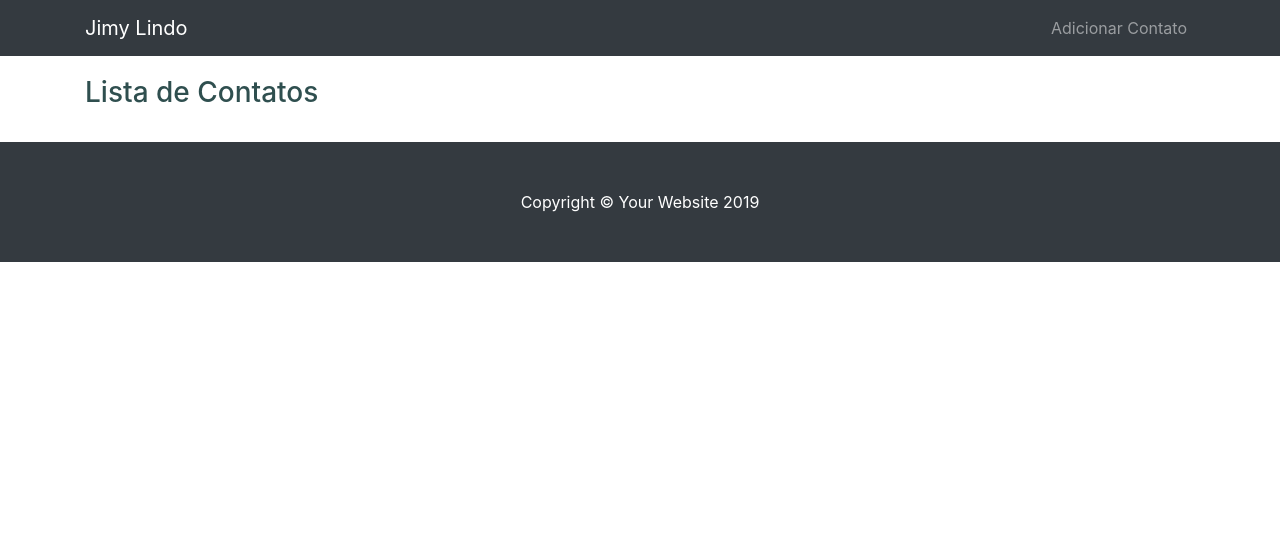
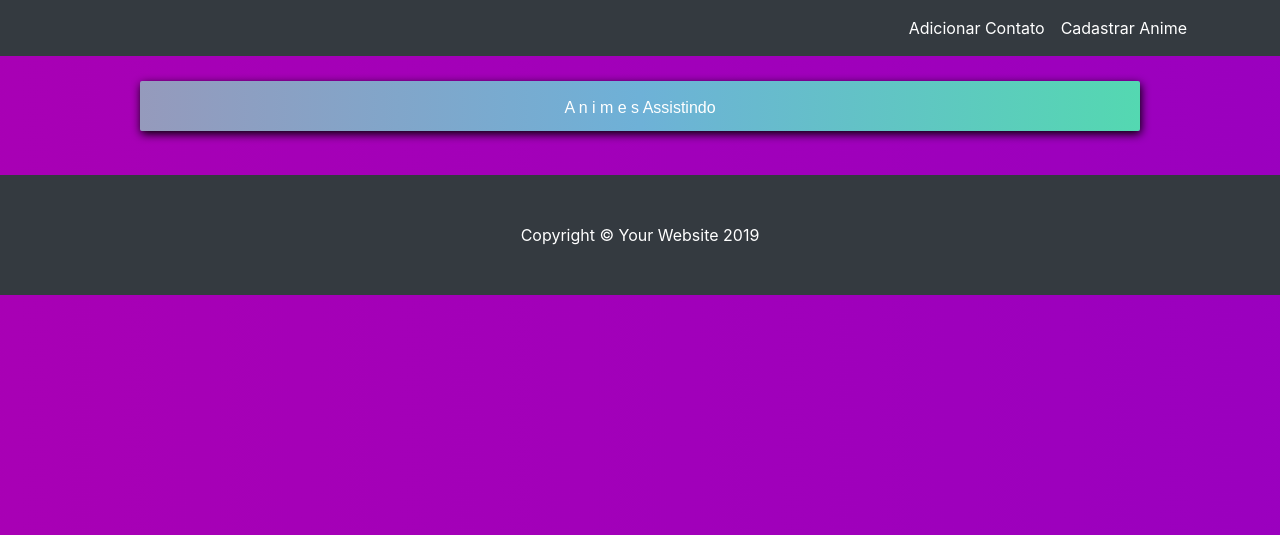
Before and after one commit to jimytavares/agenda, a Django app: page / in a window 1280 px wide. Shown: the top 535 px of the page. Run offline with Django 3.2, Linux system fonts and the light colour scheme; data that the repository does not hold is empty; some libraries are stand-ins or nearby versions.

Commit message:
agora vai

```diff
--- a/contatos/admin.py
+++ b/contatos/admin.py
@@ -1,6 +1,8 @@
 from django.contrib import admin
-from .models import Contato
+from .models import Contato, CadastrarAnime
 
 # Register your models here.
 
 admin.site.register(Contato)
+
+admin.site.register(CadastrarAnime)
--- a/contatos/templates/base.html
+++ b/contatos/templates/base.html
@@ -18,37 +18,72 @@
   <!-- Custom styles for this template -->
   <link href="{% static 'css/modern-business.css' %}" rel="stylesheet">
 
+    <style>
+        .bodyanimeted{
+            width: 100%;
+            height: 100%;
+            background: linear-gradient(to right, #6424ea,  #ad00b1, #9200c5);
+            background-size: 400% 400%;
+            position: relative;
+            animation: change 10s ease-in-out infinite;
+        }
+
+        @keyframes change {
+            0%{background-position: 0 50%}
+            50%{background-position: 100% 50%}
+            100%{background-position: 0 50%}
+        }
+
+    </style>
+
 </head>
 
-<body>
+<body class="bodyanimeted" style="background-image: linear-gradient(to right, #6424ea,  #ad00b1, #9200c5);">
 
     <!-- Menu -->
     <nav class="navbar fixed-top navbar-expand-lg navbar-dark bg-dark fixed-top">
     <div class="container">
-      <a class="navbar-brand" href="{% url 'contato_list' %}">Jimy Lindo</a>
-      <button class="navbar-toggler navbar-toggler-right" type="button" data-toggle="collapse" data-target="#navbarResponsive" aria-controls="navbarResponsive" aria-expanded="false" aria-label="Toggle navigation">
-        <span class="navbar-toggler-icon"></span>
-      </button>
       <div class="collapse navbar-collapse" id="navbarResponsive">
         <ul class="navbar-nav ml-auto">
           <li class="nav-item">
-            <a class="nav-link" href="{% url 'contato_add' %}">Adicionar Contato</a>
+            <a class="nav-link" href="{% url 'contato_add' %}" style="color:white;">Adicionar Contato</a>
+          </li>
+          <li>
+            <a class="nav-link" href="{% url 'CadastrarAnime' %}" style="color:white;">Cadastrar Anime</a>
           </li>
         </ul>
       </div>
     </div>
     </nav>
 
-  <div class="container">
-    <h3 style="margin-top:20px; color: darkslategray;">Lista de Contatos</h3>
+    <!-- Menu Table -->
+    <div class="container" style="width:1000px; color:white; background-image: linear-gradient(to right, #959abc, #6eb1d7, #54d8b1); height:50px; border-radius:2px; box-shadow: 1px 3px 10px #000000; text-align:center; margin-top:25px;">
+        <div class="row" style="padding-top:15px;">
+            <div class="col" style="background-color:;">
+                <i class="far fa-calendar-alt" id="icon-table-assist" style=""></i>
+                <i class="fas fa-info-circle" id="icon-table-assist" style="margin-left:30px; "></i>
+            </div>
+            <div class="col alignText-r">
+                <p style="font-family: 'Poppins', sans-serif; font-size:16px;">A n i m e s Assistindo</p>
+            </div>
+            <div class="col" style="background-color:;">
+                <a href="form-assistindo.php" style="color:white;">
+                    <i class="fab fa-wpforms" style="font-size:23px; "></i>
+                </a>
 
+                <i class='far fa-edit' style=' font-size: 20px; margin-left:20px;'></i>
+            </div>
+        </div>
+    </div>
+
+    <!-- Table -->
+    <div class="container" style="margin-top:20px;">
         <div class="row">
 
             {% block content %}
             {% endblock %}
 
         </div>
-
     </div>
 
   <!-- Footer -->
--- a/contatos/templates/contato_list.html
+++ b/contatos/templates/contato_list.html
@@ -22,7 +22,7 @@
                 <p><b>Telefone Segundario:</b> {{contato.telefone_2}}</p>
             </div>
             <div class="col">
-                <p><b></b|>Email:</b> {{contato.email}}</p>
+                <p> <b>Email:</b> {{contato.email}} </p>
             </div>
             <div class="col-1">
                 <p><a class="btn btn-warning" style="height:35px;" href="{% url 'contato_edit' pk=contato.pk %}">Editar</a> </p>
@@ -45,8 +45,8 @@
                     </button>
                   </div>
                   <div class="modal-footer">
-                    <button type="button" class="btn btn-success">Sim</button>
-                    <a type="button" class="btn btn-danger" href="{% url 'contato_del' pk=contato.pk %}" data-dismiss="modal"> Não </a>
+                    <button type="button" class="btn btn-success" data-dismiss="modal">Não</button>
+                    <a type="button" class="btn btn-danger" href="{% url 'contato_del' pk=contato.pk %}"> Sim </a>
                   </div>
                 </div>
               </div>
--- a/contatos/urls.py
+++ b/contatos/urls.py
@@ -1,9 +1,11 @@
 from django.urls import path
 from . import views
+from django.conf.urls import url
 
 urlpatterns = [
     path('', views.contato_list, name='contato_list'),
     path('contato_add/', views.contato_add, name='contato_add'),
     path('contato_edit/<int:pk>', views.contato_edit, name='contato_edit'),
-    path('contato_del/<int:pk>', views.contato_del, name='contato_del')
+    path('contato_del/<int:pk>', views.contato_del, name='contato_del'),
+    path('CadastrarAnime/', views.CadastrarAnime, name='CadastrarAnime'),
 ]
--- a/contatos/views.py
+++ b/contatos/views.py
@@ -1,7 +1,7 @@
 from django.shortcuts import render,redirect, get_object_or_404
 #from django.http import HttpResponse
-from .models import Contato
-from .forms import ContatoForm
+from .models import Contato, CadastrarAnime
+from .forms import ContatoForm, AnimeForm
 
 # Create your views here.
 
@@ -34,5 +34,16 @@ def contato_edit(request, pk):
 
 def contato_del (request, pk):
     contato = get_object_or_404(Contato, pk=pk)
-    contato.delet()
+    contato.delete()
     return redirect(contato_list)
+
+def CadastrarAnime(request):
+    title_cad_anime = "Cadastro de Animes"
+    if request.method == "POST":
+        form = AnimeForm(request.POST)
+        if form.is_valid():
+            form.save()
+            return redirect('cadastrar_anime')
+    else:
+        form = AnimeForm()
+    return render(request, 'cadastrar_anime.html',{'form': form})
```
Also changed, not shown: contatos/forms.py (+9 -1 lines), contatos/models.py (+8 -0 lines), contatos/templates/cadastrar_anime.html (added, +10 -0 lines), contatos/migrations/0001_initial.py. Lines whose indentation alone changed are shown as unchanged.
